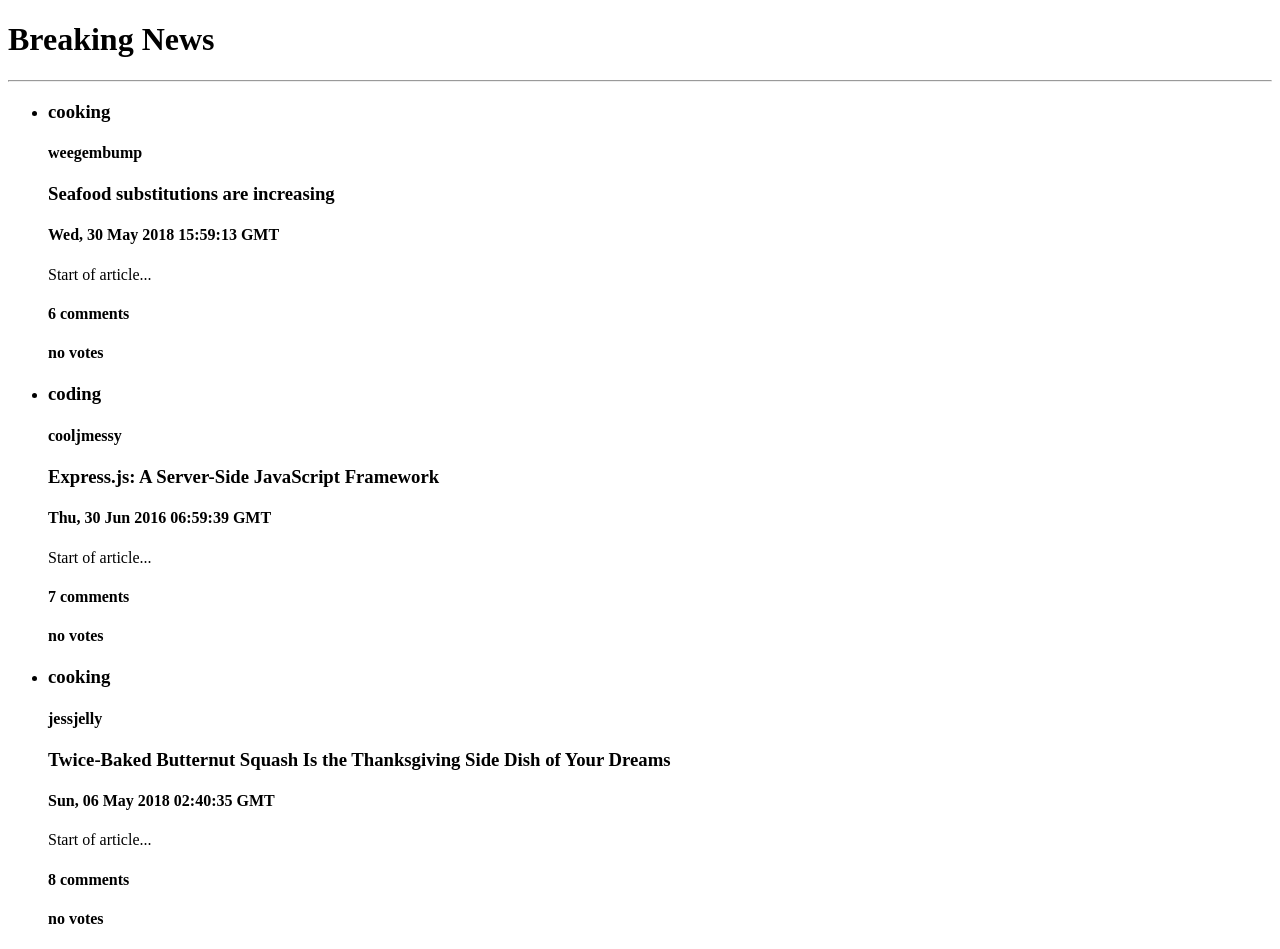
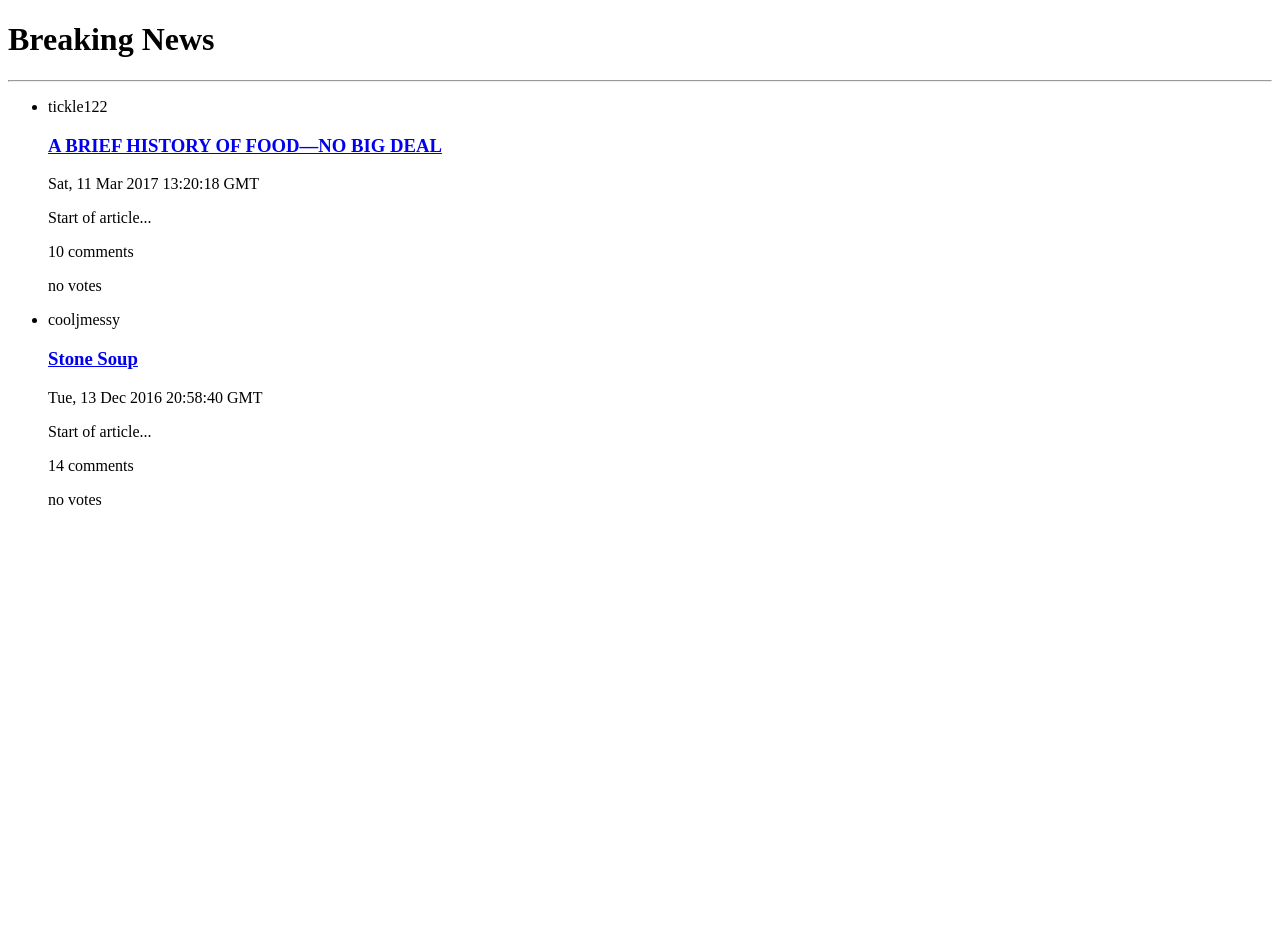
Before and after one commit to NickOfRhyme/news-fe, a React (Create React App) app: page /topics/coding in a window 1280 px wide. After the commit the page ends 800 px from the top, so only its background shows below. Built offline with nearby package versions, Linux system fonts and the light colour scheme.

Commit message:
added more of the basic layout and began implementing actual fetches rather than using dummy data

```diff
--- a/package.json
+++ b/package.json
@@ -7,6 +7,7 @@
     "@testing-library/jest-dom": "^4.2.4",
     "@testing-library/react": "^9.4.1",
     "@testing-library/user-event": "^7.2.1",
+    "axios": "^0.19.2",
     "react": "^16.12.0",
     "react-dom": "^16.12.0",
     "react-scripts": "3.4.0"
--- a/src/App.js
+++ b/src/App.js
@@ -2,12 +2,19 @@ import React from "react";
 import "./App.css";
 import Header from "./components/Header";
 import FrontPage from "./components/FrontPage";
+import { Router } from "@reach/router";
+import TopicPage from "./components/TopicPage";
+import ArticlePage from "./components/ArticlePage";
 
 function App() {
   return (
     <>
       <Header />
-      <FrontPage />
+      <Router>
+        <FrontPage path="/" />
+        <TopicPage path="/topics/:topic" />
+        <ArticlePage path="/topics/:topic/:article_id" />
+      </Router>
     </>
   );
 }
--- /dev/null
+++ b/src/api.js
@@ -0,0 +1,12 @@
+import axios from "axios";
+
+const BASE_URL = "https://nicks-breaking-news.herokuapp.com/api/";
+
+export const getArticles = params => {
+  return axios
+    .get(BASE_URL + "articles", { params })
+    .then(response => {
+      return response.data;
+    })
+    .catch(console.log);
+};
--- a/src/components/ArticleCard.jsx
+++ b/src/components/ArticleCard.jsx
@@ -1,4 +1,5 @@
 import React from "react";
+import { Link } from "@reach/router";
 
 function ArticleCard(props) {
   const {
@@ -8,30 +9,37 @@ function ArticleCard(props) {
     created_at,
     title,
     topic,
-    votes
+    votes,
+    topicHead
   } = props;
 
-  const commentMsg =
+  const commentCountMsg =
     comment_count > 1
       ? `${comment_count} comments`
       : comment_count === 1
       ? "1 comment"
       : "no comments";
 
-  const voteMsg =
+  const voteCountMsg =
     votes > 1 ? `${votes} votes` : votes === 1 ? "1 vote" : "no votes";
 
   const date = new Date(created_at).toUTCString();
   return (
     <li>
-      <h3>{topic}</h3>
-      <h4>{author}</h4>
+      {topicHead && (
+        <Link to={`/topics/${topic}`}>
+          <h3>{topic}</h3>
+        </Link>
+      )}
+      <p>{author}</p>
       <article>
-        <h3>{title}</h3>
-        <h4>{date}</h4>
+        <Link to={`/topics/${topic}/${article_id}`}>
+          <h3>{title}</h3>
+        </Link>
+        <p>{date}</p>
         <p>Start of article...</p>
-        <h4>{commentMsg}</h4>
-        <h4>{voteMsg}</h4>
+        <p>{commentCountMsg}</p>
+        <p>{voteCountMsg}</p>
       </article>
     </li>
   );
--- /dev/null
+++ b/src/components/ArticleFullView.jsx
@@ -0,0 +1,28 @@
+import React from "react";
+
+function ArticleFullView(props) {
+  const { title, body, votes, author, created_at, comment_count } = props;
+
+  const commentCountMsg =
+    comment_count > 1
+      ? `${comment_count} comments`
+      : comment_count === 1
+      ? "1 comment"
+      : "no comments";
+
+  const voteCountMsg =
+    votes > 1 ? `${votes} votes` : votes === 1 ? "1 vote" : "no votes";
+
+  return (
+    <section>
+      <h2>{title}</h2>
+      <p>{author}</p>
+      <p>{created_at}</p>
+      <p>{body}</p>
+      <p>{commentCountMsg}</p>
+      <p>{voteCountMsg}</p>
+    </section>
+  );
+}
+
+export default ArticleFullView;
--- a/src/components/ArticleList.jsx
+++ b/src/components/ArticleList.jsx
@@ -2,11 +2,17 @@ import React from "react";
 import ArticleCard from "./ArticleCard";
 
 const ArticleList = props => {
-  const { articles } = props;
+  const { articles, topicHead } = props;
   return (
     <ul>
       {articles.map(article => {
-        return <ArticleCard {...article} key={article.article_id} />;
+        return (
+          <ArticleCard
+            {...article}
+            key={article.article_id}
+            topicHead={topicHead}
+          />
+        );
       })}
     </ul>
   );
--- /dev/null
+++ b/src/components/ArticlePage.jsx
@@ -0,0 +1,109 @@
+import React, { Component } from "react";
+import ArticleFullView from "./ArticleFullView";
+import CommentList from "./CommentList";
+import ReplyForm from "./ReplyForm";
+
+class ArticlePage extends Component {
+  state = {
+    article: {
+      article_id: 1,
+      title: "Running a Node App",
+      body:
+        "This is part two of a series on how to get up and running with Systemd and Node.js. This part dives deeper into how to successfully run your app with systemd long-term, and how to set it up in a production environment.",
+      votes: 0,
+      topic: "coding",
+      author: "jessjelly",
+      created_at: "2016-08-18T12:07:52.389Z",
+      comment_count: "9"
+    },
+    comments: [
+      {
+        comment_id: 301,
+        votes: 0,
+        created_at: "2020-02-06T15:42:38.500Z",
+        author: "jessjelly",
+        body: "I've changed my mind regarding my previous comment"
+      },
+      {
+        comment_id: 44,
+        votes: 4,
+        created_at: "2017-11-20T08:58:48.322Z",
+        author: "grumpy19",
+        body:
+          "Error est qui id corrupti et quod enim accusantium minus. Deleniti quae ea magni officiis et qui suscipit non."
+      },
+      {
+        comment_id: 52,
+        votes: 10,
+        created_at: "2017-07-31T08:14:13.076Z",
+        author: "jessjelly",
+        body:
+          "Consectetur deleniti sed. Omnis et dolore omnis aspernatur. Et porro accusantium. Tempora ullam voluptatum et rerum."
+      },
+      {
+        comment_id: 286,
+        votes: 19,
+        created_at: "2017-07-05T12:15:40.563Z",
+        author: "cooljmessy",
+        body:
+          "Ut accusamus enim vel voluptate quae temporibus labore neque a. Reprehenderit iste est eos velit fugit vel quod velit."
+      },
+      {
+        comment_id: 86,
+        votes: 14,
+        created_at: "2016-09-11T02:59:15.171Z",
+        author: "tickle122",
+        body:
+          "Et explicabo dignissimos officia dolore rerum aliquam corrupti. Culpa corporis earum et earum officia a est atque at. Quidem quo recusandae delectus autem possimus blanditiis optio. Sed culpa culpa. Exercitationem nemo aspernatur alias ut qui."
+      },
+      {
+        comment_id: 89,
+        votes: 2,
+        created_at: "2016-09-05T20:08:14.229Z",
+        author: "cooljmessy",
+        body:
+          "Esse et expedita harum non. Voluptatibus commodi voluptatem. Minima velit suscipit numquam ea. Id vitae debitis aut incidunt odio quo quam possimus ipsum."
+      },
+      {
+        comment_id: 85,
+        votes: 0,
+        created_at: "2016-06-18T08:52:08.680Z",
+        author: "happyamy2016",
+        body:
+          "Assumenda sit est blanditiis asperiores est minima. Placeat sequi tenetur autem consequatur soluta molestiae. Incidunt neque labore et dolorem et vel possimus nemo quidem."
+      },
+      {
+        comment_id: 33,
+        votes: 4,
+        created_at: "2016-05-13T06:34:27.403Z",
+        author: "cooljmessy",
+        body:
+          "Explicabo perspiciatis voluptatem sunt tenetur maxime aut. Optio totam modi. Perspiciatis et quia."
+      },
+      {
+        comment_id: 31,
+        votes: 11,
+        created_at: "2016-02-01T02:29:55.551Z",
+        author: "weegembump",
+        body:
+          "Sit sequi odio suscipit. Iure quisquam qui alias distinctio eos officia enim aut sit. Corrupti ut praesentium ut iste earum itaque qui. Dolores in ab rerum consequuntur. Id ab aliquid autem dolore."
+      }
+    ]
+  };
+
+  render() {
+    const { comments, article } = this.state;
+
+    return (
+      <main>
+        <ArticleFullView {...article} />
+        <hr />
+        <CommentList comments={comments} />
+        <hr />
+        <ReplyForm article_id={article.article_id} />
+      </main>
+    );
+  }
+}
+
+export default ArticlePage;
--- /dev/null
+++ b/src/components/CommentCard.jsx
@@ -0,0 +1,23 @@
+import React from "react";
+
+function CommentCard(props) {
+  const { votes, created_at, author, body } = props;
+
+  const voteCountMsg =
+    votes > 1 ? `${votes} votes` : votes === 1 ? "1 vote" : "no votes";
+
+  const date = new Date(created_at).toUTCString();
+
+  return (
+    <li>
+      <article>
+        <h4>{author}</h4>
+        <p>{date}</p>
+        <p>{body}</p>
+        <p>{voteCountMsg}</p>
+      </article>
+    </li>
+  );
+}
+
+export default CommentCard;
--- /dev/null
+++ b/src/components/CommentList.jsx
@@ -0,0 +1,15 @@
+import React from "react";
+import CommentCard from "./CommentCard";
+
+function CommentList(props) {
+  const { comments } = props;
+  return (
+    <ul>
+      {comments.map(comment => {
+        return <CommentCard {...comment} />;
+      })}
+    </ul>
+  );
+}
+
+export default CommentList;
--- a/src/components/FrontPage.jsx
+++ b/src/components/FrontPage.jsx
@@ -1,6 +1,7 @@
 import React, { Component } from "react";
 import Sortbar from "./Sortbar";
 import ArticleList from "./ArticleList";
+import * as api from "../api";
 
 class FrontPage extends Component {
   state = {
@@ -40,14 +41,18 @@ class FrontPage extends Component {
     const { articles } = this.state;
 
     return (
-      <section>
+      <main>
         <Sortbar />
-        <ArticleList articles={articles} />
-      </section>
+        <ArticleList articles={articles} topicHead={true} />
+      </main>
     );
   }
 
-  sortArticles = (sort_by, order) => {};
+  componentDidMount() {
+    api.getArticles().then(articles => {
+      this.setState(articles);
+    });
+  }
 }
 
 export default FrontPage;
--- /dev/null
+++ b/src/components/ReplyForm.jsx
@@ -0,0 +1,17 @@
+import React, { Component } from "react";
+
+class ReplyForm extends Component {
+  render() {
+    return (
+      <form id="reply-form">
+        <label>
+          Enter you reply:
+          <textarea />
+        </label>
+        <button type="submit">Post comment</button>
+      </form>
+    );
+  }
+}
+
+export default ReplyForm;
--- /dev/null
+++ b/src/components/TopicPage.jsx
@@ -0,0 +1,41 @@
+import React, { Component } from "react";
+import Sortbar from "./Sortbar";
+import ArticleList from "./ArticleList";
+
+class TopicPage extends Component {
+  state = {
+    articles: [
+      {
+        author: "tickle122",
+        title: "A BRIEF HISTORY OF FOOD—NO BIG DEAL",
+        article_id: 29,
+        topic: "cooking",
+        created_at: "2017-03-11T13:20:18.573Z",
+        votes: 0,
+        comment_count: "10"
+      },
+      {
+        author: "cooljmessy",
+        title: "Stone Soup",
+        article_id: 35,
+        topic: "cooking",
+        created_at: "2016-12-13T20:58:40.516Z",
+        votes: 0,
+        comment_count: "14"
+      }
+    ]
+  };
+
+  render() {
+    const { topic } = this.props;
+    const { articles } = this.state;
+
+    return (
+      <main>
+        <Sortbar />
+        <ArticleList articles={articles} />
+      </main>
+    );
+  }
+}
+export default TopicPage;
```
Also changed, not shown: 1 other file (tests, documents, lock files or other folders).
